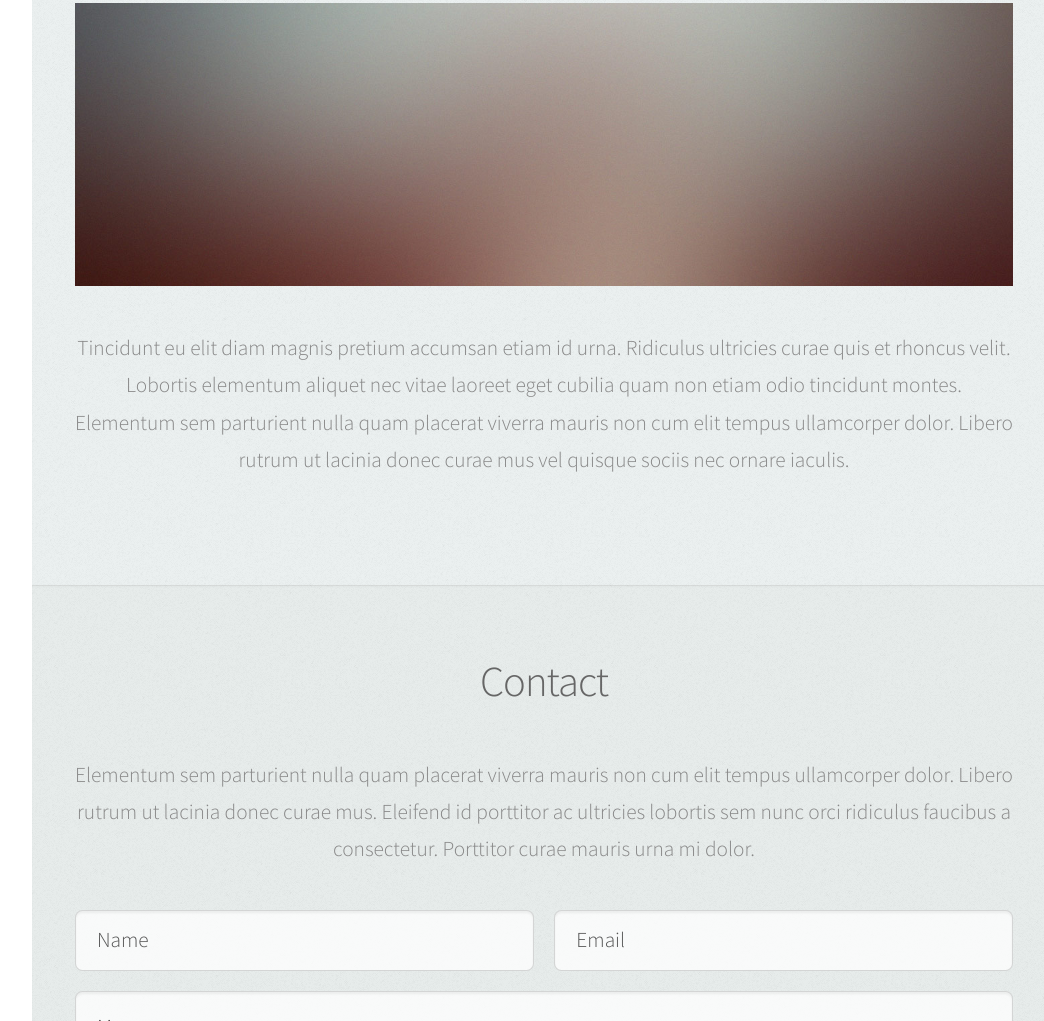
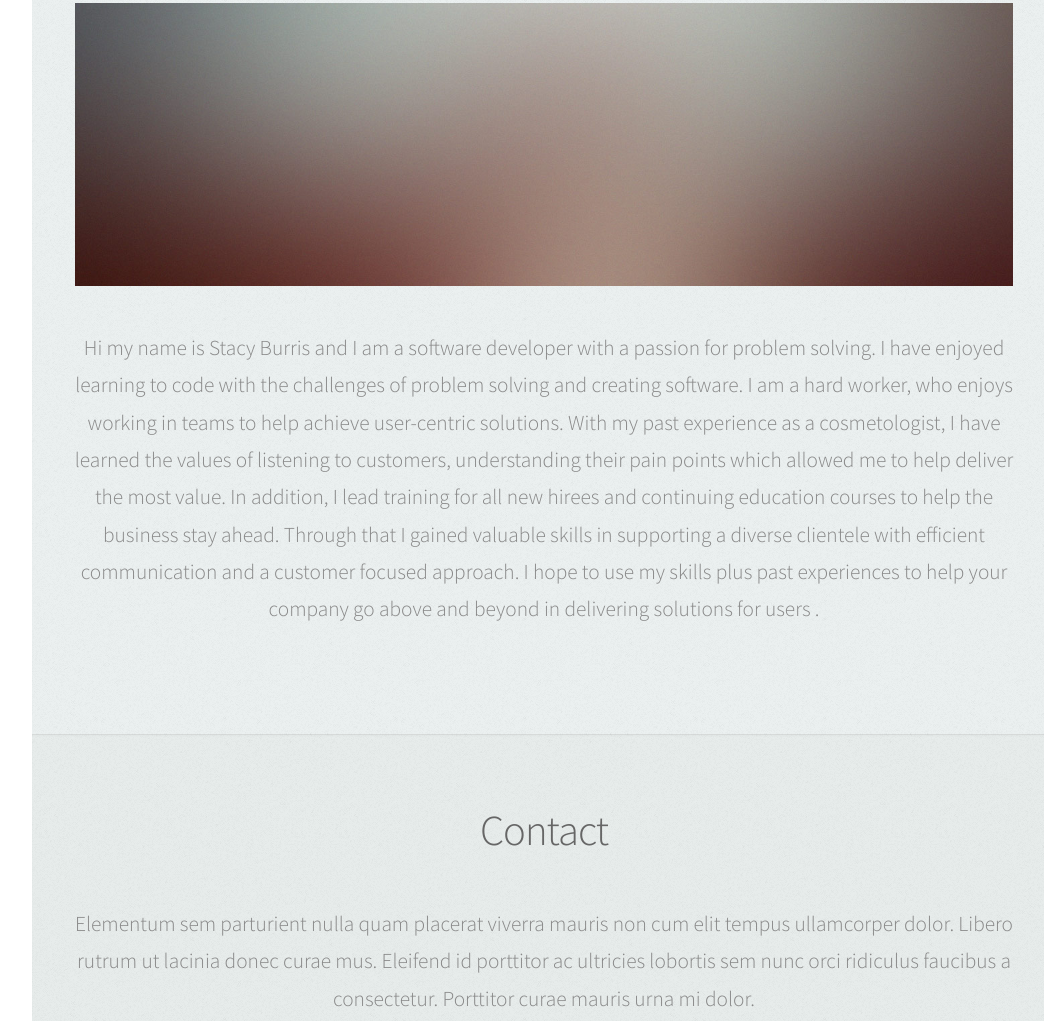
Before and after one commit to Code-Fellows-Projects/portfolio, a website: page public/index.html in a window 1280 px wide. Shown: the part 1741-2762 px from the top of the page, without its empty margins (224-1268 px from the left). Drawn offline with Linux system fonts and the light colour scheme.

Commit message:
started feature 2

```diff
--- a/public/index.html
+++ b/public/index.html
@@ -5,12 +5,14 @@
 	Free for personal and commercial use under the CCA 3.0 license (html5up.net/license)
 -->
 <html>
+
 <head>
-		<title>Prologue by HTML5 UP</title>
+	<title>Stacy Burris Portfolio</title>
 	<meta charset="utf-8" />
 	<meta name="viewport" content="width=device-width, initial-scale=1, user-scalable=no" />
 	<link rel="stylesheet" href="assets/css/main.css" />
 </head>
+
 <body class="is-preload">
 
 	<!-- Header -->
@@ -21,8 +23,8 @@
 			<!-- Logo -->
 			<div id="logo">
 				<span class="image avatar48"><img src="images/avatar.jpg" alt="" /></span>
-							<h1 id="title">Jane Doe</h1>
-							<p>Hyperspace Engineer</p>
+				<h1 id="title">Stacy Burris</h1>
+				<p>Software Developer</p>
 			</div>
 
 			<!-- Nav -->
@@ -60,8 +62,9 @@
 			<div class="container">
 
 				<header>
-								<h2 class="alt">Hi! I'm <strong>Prologue</strong>, a <a href="http://html5up.net/license">free</a> responsive<br />
-								site template designed by <a href="http://html5up.net">HTML5 UP</a>.</h2>
+					<h2 class="alt">Hi! I'm <strong>Stacy Burris</strong>, a Software Developer Student<br />Graduating
+						spring 2021.
+					</h2>
 					<p>Ligula scelerisque justo sem accumsan diam quis<br />
 						vitae natoque dictum sollicitudin elementum.</p>
 				</header>
@@ -144,12 +147,15 @@
 
 				<a href="#" class="image featured"><img src="images/pic08.jpg" alt="" /></a>
 
-							<p>Tincidunt eu elit diam magnis pretium accumsan etiam id urna. Ridiculus
-							ultricies curae quis et rhoncus velit. Lobortis elementum aliquet nec vitae
-							laoreet eget cubilia quam non etiam odio tincidunt montes. Elementum sem
-							parturient nulla quam placerat viverra mauris non cum elit tempus ullamcorper
-							dolor. Libero rutrum ut lacinia donec curae mus vel quisque sociis nec
-							ornare iaculis.</p>
+				<p>Hi my name is Stacy Burris and I am a software developer with a passion for problem solving. I have
+					enjoyed learning to code with the challenges of problem solving and creating software. I am a hard
+					worker, who enjoys working in teams to help achieve user-centric solutions. With my past experience
+					as a cosmetologist, I have learned the values of listening to customers, understanding their pain
+					points which allowed me to help deliver the most value. In addition, I lead training for all new
+					hirees and continuing education courses to help the business stay ahead. Through that I gained
+					valuable skills in supporting a diverse clientele with efficient communication and a customer
+					focused approach. I hope to use my skills plus past experiences to help your company go above and
+					beyond in delivering solutions for users . </p>
 
 			</div>
 		</section>
@@ -190,7 +196,8 @@
 
 		<!-- Copyright -->
 		<ul class="copyright">
-						<li>&copy; Untitled. All rights reserved.</li><li>Design: <a href="http://html5up.net">HTML5 UP</a></li>
+			<li>&copy; Untitled. All rights reserved.</li>
+			<li>Design: <a href="http://html5up.net">HTML5 UP</a></li>
 		</ul>
 
 	</div>
@@ -205,4 +212,5 @@
 	<script src="assets/js/main.js"></script>
 
 </body>
+
 </html>
--- a/server.js
+++ b/server.js
@@ -23,4 +23,4 @@ app.get('/data', (request, response) => {
 
 app.use('*', (request, response) => response.send('Sorry, that route does not exist.'));
 
-app.listen(PORT,() => console.log(`Listening on port ${PORT}`));
+app.listen(PORT, () => console.log(`Listening on port ${PORT}`));
```
Also changed, not shown: README.md, 1 other file. Lines whose indentation alone changed are shown as unchanged.
